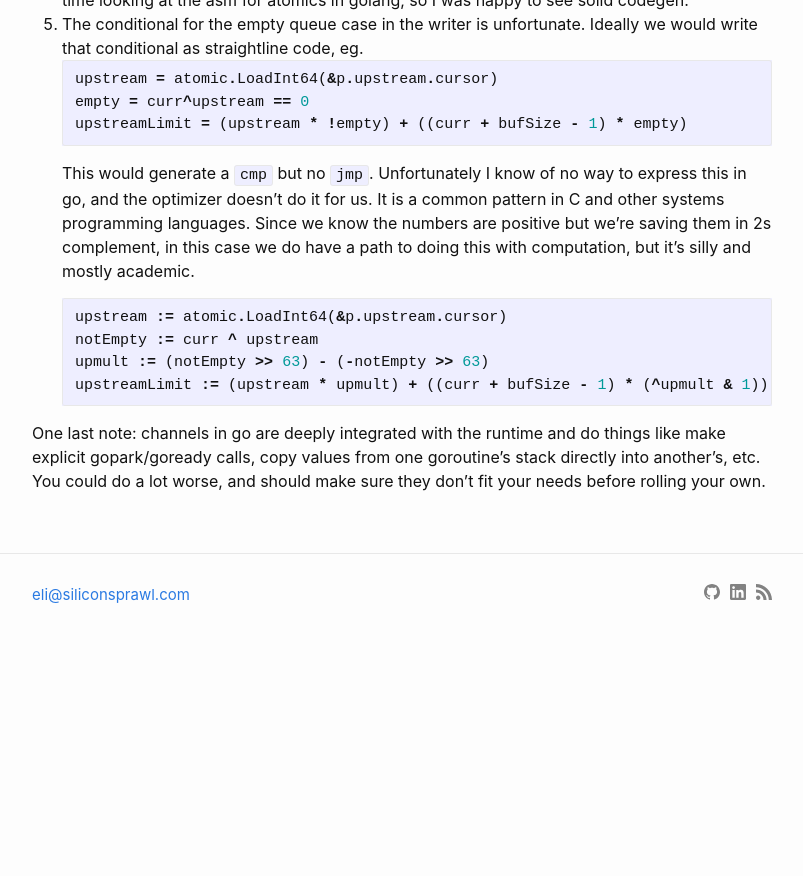
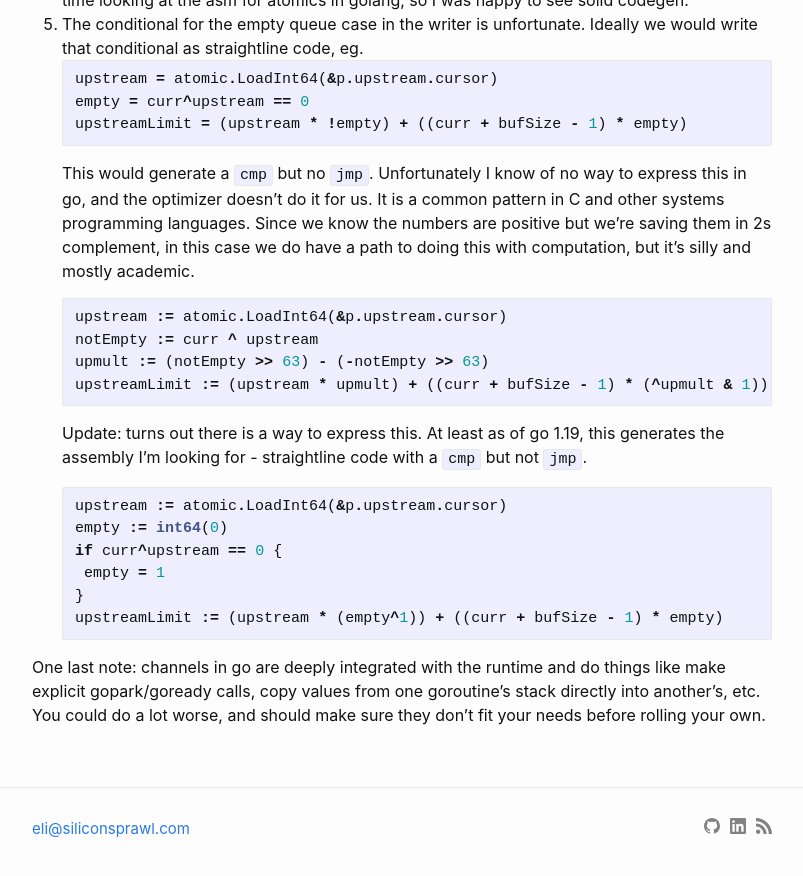
Before and after one commit to elindsey/elindsey.github.io, a Jekyll site: the page built from _posts/2020-06-15-circular-buffer.md, in a window 1280 px wide and 900 px high, scrolled down 4277 px. Shown: the top 876 px of the window, without its empty margins (238-1041 px from the left). Built offline with Jekyll 4.4.1, drawn with Linux system fonts in a browser that asks for light colours; before the commit the page ends 4944 px from its top, so only the background shows below that.

Commit message:
add update about circbufs asm

````diff
--- a/_posts/2020-06-15-circular-buffer.md
+++ b/_posts/2020-06-15-circular-buffer.md
@@ -177,6 +177,16 @@ notEmpty := curr ^ upstream
 upmult := (notEmpty >> 63) - (-notEmpty >> 63)
 upstreamLimit := (upstream * upmult) + ((curr + bufSize - 1) * (^upmult & 1))
 ```
+Update: turns out there is a way to express this. At least as of go 1.19, this
+generates the assembly I'm looking for - straightline code with a `cmp` but not `jmp`.
+```go
+upstream := atomic.LoadInt64(&p.upstream.cursor)
+empty := int64(0)
+if curr^upstream == 0 {
+    empty = 1
+}
+upstreamLimit := (upstream * (empty^1)) + ((curr + bufSize - 1) * empty)
+```
 
 One last note: channels in go are deeply integrated with the runtime and do
 things like make explicit gopark/goready calls, copy values from one
````
